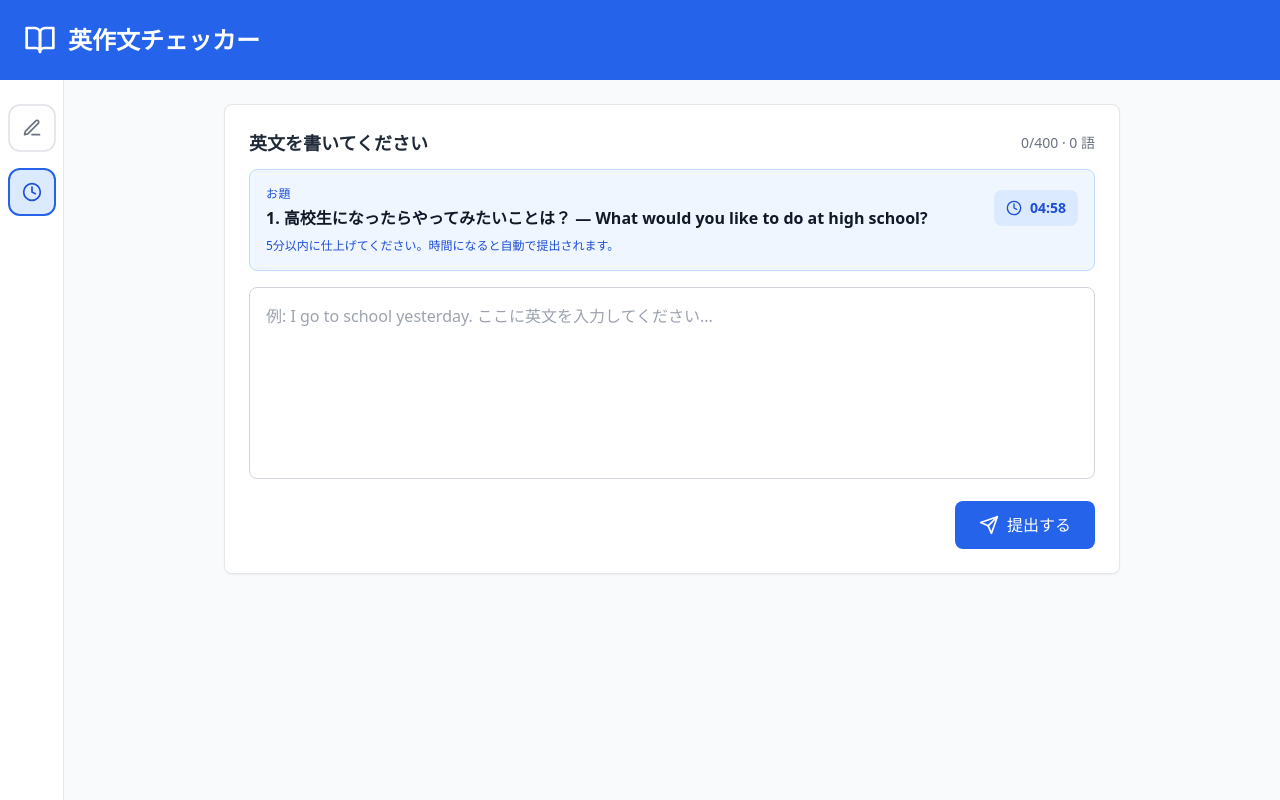
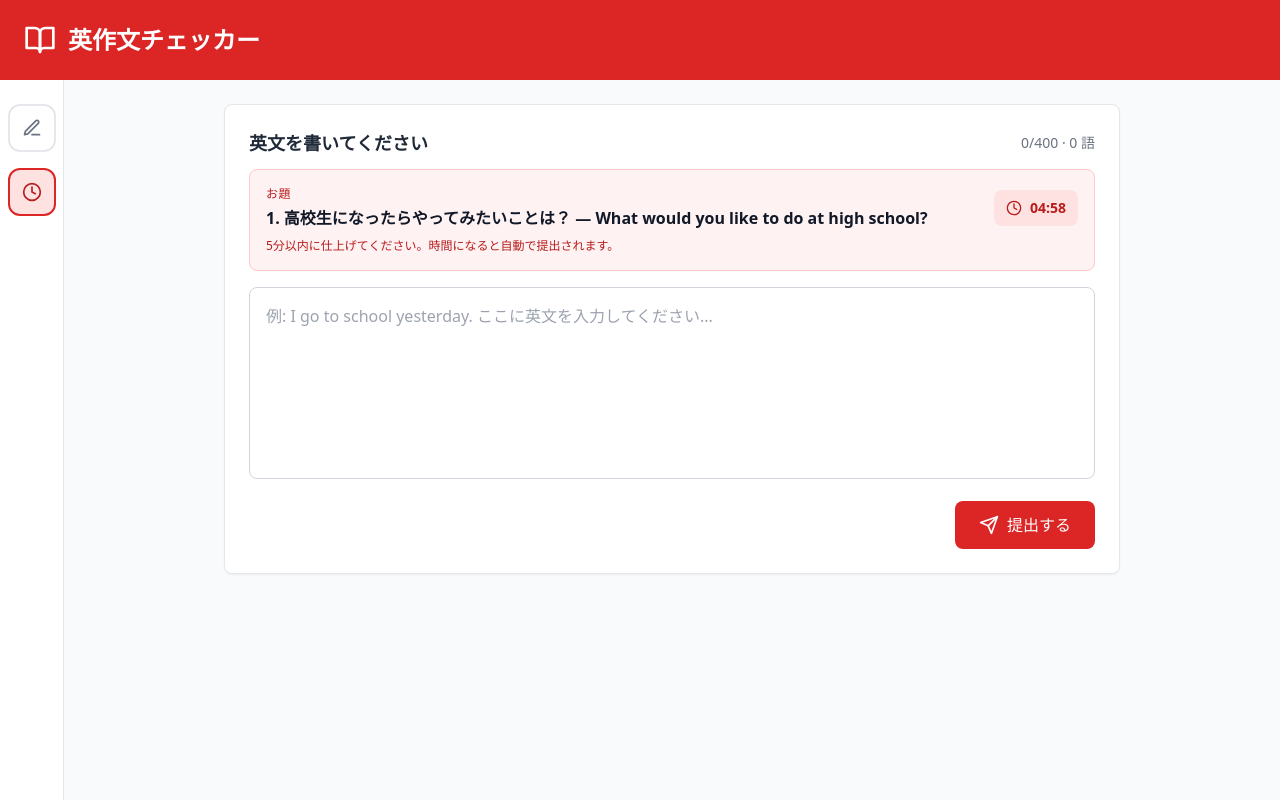
Before and after one commit to svenchan/english-checker, a Next.js app: page / in a window 1280 px wide. Both pictures are taken after a click on the button "テストモード". Built offline with nearby package versions, Linux system fonts and the light colour scheme.

Commit message:
Test checker red color theme and word count badge

```diff
--- a/src/app/page.js
+++ b/src/app/page.js
@@ -136,7 +136,7 @@ export default function Page() {
   return (
     <div className="min-h-screen bg-gray-50">
       <div className="flex flex-col h-screen">
-        <Header />
+        <Header mode={mode} />
         <div className="flex flex-1">
           <ModeSidebar activeMode={mode} onModeChange={handleModeChange} />
           <div className="flex-1 overflow-y-auto p-6">
@@ -164,6 +164,7 @@ export default function Page() {
                       feedback={feedback}
                       studentText={studentText}
                       mistakeHighlight={mistakeHighlight}
+                      mode={mode}
                     />
                   </div>
                   <MistakeList
@@ -171,6 +172,7 @@ export default function Page() {
                     studentText={studentText}
                     mistakeHighlight={mistakeHighlight}
                     feedback={feedback}
+                    mode={mode}
                   />
                 </>
               )}
--- a/src/features/writing-checker/components/FeedbackDisplay.js
+++ b/src/features/writing-checker/components/FeedbackDisplay.js
@@ -3,12 +3,13 @@
 
 import { useState } from "react";
 import { getScoreColor, buildCopyText } from "@/lib/utils";
-import { TEST_MODE } from "@/config/testMode";
+import { CHECKER_MODES, TEST_MODE } from "@/config/testMode";
 import { Icons } from "@/shared/components/ui/Icons";
 import { Tooltip } from "@/shared/components/ui/Tooltip";
 import { HighlightedText } from "./HighlightedText";
+import { countEffectiveWords } from "@/lib/wordCount";
 
-export function FeedbackDisplay({ feedback, studentText, mistakeHighlight }) {
+export function FeedbackDisplay({ feedback, studentText, mistakeHighlight, mode = CHECKER_MODES.PRACTICE }) {
   const { tokens, handleHighlightClick, selectedMistakeId } = mistakeHighlight;
 
   const hasNoMistakes = (feedback?.mistakes?.length || 0) === 0;
@@ -28,6 +29,12 @@ export function FeedbackDisplay({ feedback, studentText, mistakeHighlight }) {
       feedback?.pointsForImprovement?.[0] ||
       TEST_MODE.tooShortMessage);
   const [copySuccess, setCopySuccess] = useState(false);
+  const isTestMode = mode === CHECKER_MODES.TEST;
+  const wordCount = countEffectiveWords(studentText || "");
+  const meetsWordTarget = wordCount >= 25;
+  const wordBadgeClasses = meetsWordTarget
+    ? "bg-green-100 text-green-800 border-green-200"
+    : "bg-red-100 text-red-800 border-red-200";
 
   return (
     <div className="bg-white rounded-lg shadow-sm border border-gray-200 p-6">
@@ -38,6 +45,14 @@ export function FeedbackDisplay({ feedback, studentText, mistakeHighlight }) {
         <div>
           <p className="text-sm text-gray-600">{summaryText}</p>
         </div>
+        {isTestMode && (
+          <span
+            className={`text-sm font-semibold px-3 py-1 rounded-full border ${wordBadgeClasses}`}
+            title="テストモードでは25語以上を目指しましょう"
+          >
+            {wordCount}語
+          </span>
+        )}
       </div>
 
       {tooShortMessage && (
--- a/src/features/writing-checker/components/Header.js
+++ b/src/features/writing-checker/components/Header.js
@@ -1,11 +1,15 @@
 // components/checker/Header.js
 "use client";
 
+import { CHECKER_MODES } from "@/config/testMode";
 import { Icons } from "@/shared/components/ui/Icons";
 
-export function Header() {
+export function Header({ mode = CHECKER_MODES.PRACTICE }) {
+  const isTestMode = mode === CHECKER_MODES.TEST;
+  const headerBgClass = isTestMode ? "bg-red-600" : "bg-blue-600";
+
   return (
-    <div className="bg-blue-600 text-white p-6">
+    <div className={`${headerBgClass} text-white p-6`}>
       <div className="flex items-center justify-between">
         <div className="flex items-center space-x-3">
           <Icons.BookOpen className="h-8 w-8" />
--- a/src/features/writing-checker/components/MistakeList.js
+++ b/src/features/writing-checker/components/MistakeList.js
@@ -1,6 +1,7 @@
 "use client";
 
 import React, { useState } from "react";
+import { CHECKER_MODES } from "@/config/testMode";
 import { Icons } from "@/shared/components/ui/Icons";
 import { Tooltip } from "@/shared/components/ui/Tooltip";
 import { getMistakeTypeLabel, getMistakeTypeColor, buildCopyText } from "@/lib/utils";
@@ -48,13 +49,29 @@ function renderCorrectedWithBold(original, corrected) {
   );
 }
 
-export function MistakeList({ mistakes, studentText, mistakeHighlight, feedback }) {
+export function MistakeList({
+  mistakes,
+  studentText,
+  mistakeHighlight,
+  feedback,
+  mode = CHECKER_MODES.PRACTICE
+}) {
   const {
     selectedMistakeId,
     setSelectedMistakeId,
     mistakeRefs,
     getMistakeIdForIndex
   } = mistakeHighlight;
+  const isTestMode = mode === CHECKER_MODES.TEST;
+  const selectedCardClasses = isTestMode ? "border-red-500 bg-red-50" : "border-blue-500 bg-blue-50";
+  const hoverCardClasses = isTestMode ? "hover:border-red-300" : "hover:border-blue-300";
+  const topicFeedbackCardClasses = isTestMode
+    ? "mb-6 rounded-lg border border-red-200 bg-red-50 p-4"
+    : "mb-6 rounded-lg border border-blue-200 bg-blue-50 p-4";
+  const topicFeedbackAccentText = isTestMode ? "text-red-900" : "text-blue-900";
+  const topicFeedbackIconColor = isTestMode ? "text-red-600" : "text-blue-600";
+  const improvementTipsAccent = isTestMode ? "text-red-700" : "text-blue-700";
+  const improvementTipsBorder = isTestMode ? "border-red-100" : "border-blue-100";
   const [copySuccess, setCopySuccess] = useState(false);
   const topicFeedback = feedback?.topicFeedback;
   const checklistEntries = [
@@ -89,10 +106,10 @@ export function MistakeList({ mistakes, studentText, mistakeHighlight, feedback
       </h3>
 
       {shouldShowTopicFeedback && (
-        <div className="mb-6 rounded-lg border border-blue-200 bg-blue-50 p-4">
+        <div className={topicFeedbackCardClasses}>
           <div className="flex items-center mb-3">
-            <Icons.BookOpen className="h-5 w-5 mr-2 text-blue-600" />
-            <h4 className="text-base font-semibold text-blue-900">テーマへの回答フィードバック</h4>
+            <Icons.BookOpen className={`h-5 w-5 mr-2 ${topicFeedbackIconColor}`} />
+            <h4 className={`text-base font-semibold ${topicFeedbackAccentText}`}>テーマへの回答フィードバック</h4>
           </div>
           {topicFeedback.onTopicSummary && (
             <p className="text-sm text-gray-800 mb-3 whitespace-pre-wrap break-words">
@@ -124,8 +141,8 @@ export function MistakeList({ mistakes, studentText, mistakeHighlight, feedback
             })}
           </div>
           {topicFeedback.improvementTips && (
-            <div className="mt-3 rounded-md bg-white p-3 border border-blue-100">
-              <p className="text-xs font-semibold text-blue-700 mb-1">改善のヒント</p>
+            <div className={`mt-3 rounded-md bg-white p-3 border ${improvementTipsBorder}`}>
+              <p className={`text-xs font-semibold mb-1 ${improvementTipsAccent}`}>改善のヒント</p>
               <p className="text-sm text-gray-800 whitespace-pre-wrap break-words">
                 {topicFeedback.improvementTips}
               </p>
@@ -148,7 +165,9 @@ export function MistakeList({ mistakes, studentText, mistakeHighlight, feedback
                 }
               }}
               className={`p-4 rounded-lg border-2 transition-all cursor-pointer ${
-                selectedMistakeId === mistakeId ? "border-blue-500 bg-blue-50" : "border-gray-200 hover:border-blue-300"
+                selectedMistakeId === mistakeId
+                  ? selectedCardClasses
+                  : `border-gray-200 ${hoverCardClasses}`
               }`}
               onClick={() => {
                 setSelectedMistakeId(mistakeId);
--- a/src/features/writing-checker/components/ModeSidebar.js
+++ b/src/features/writing-checker/components/ModeSidebar.js
@@ -18,6 +18,17 @@ const MODE_CONFIG = [
     icon: Icons.Clock
   }
 ];
+
+const MODE_STYLES = {
+  [CHECKER_MODES.PRACTICE]: {
+    active: "border-blue-600 bg-blue-100 text-blue-700",
+    inactive: "border-gray-200 bg-white text-gray-500 hover:border-blue-300 hover:text-blue-600"
+  },
+  [CHECKER_MODES.TEST]: {
+    active: "border-red-600 bg-red-100 text-red-700",
+    inactive: "border-gray-200 bg-white text-gray-500 hover:border-red-300 hover:text-red-600"
+  }
+};
 
 export function ModeSidebar({ activeMode, onModeChange }) {
   return (
@@ -40,9 +51,7 @@ export function ModeSidebar({ activeMode, onModeChange }) {
                 }
               }}
               className={`h-12 w-12 rounded-xl border-2 flex items-center justify-center transition-colors ${
-                isActive
-                  ? "border-blue-600 bg-blue-100 text-blue-700"
-                  : "border-gray-200 bg-white text-gray-500 hover:border-blue-300"
+                isActive ? MODE_STYLES[mode.id].active : MODE_STYLES[mode.id].inactive
               }`}
             >
               <Icon className="h-5 w-5" />
--- a/src/features/writing-checker/components/WritingInput.js
+++ b/src/features/writing-checker/components/WritingInput.js
@@ -77,6 +77,12 @@ export function WritingInput({
   const submitDisabled = feedback
     ? isChecking || cooldown > 0
     : isChecking || !canSubmit || (isTestMode && !testSession);
+  const textareaFocusClasses = isTestMode
+    ? "focus:ring-red-500 focus:border-red-500"
+    : "focus:ring-blue-500 focus:border-blue-500";
+  const primaryButtonClasses = isTestMode
+    ? "bg-red-600 hover:bg-red-700"
+    : "bg-blue-600 hover:bg-blue-700";
 
   return (
     <div className="bg-white rounded-lg shadow-sm border border-gray-200 p-6">
@@ -102,24 +108,24 @@ export function WritingInput({
       </div>
 
       {isTestMode && (
-        <div className="mb-4 rounded-lg border border-blue-200 bg-blue-50 p-4">
+        <div className="mb-4 rounded-lg border border-red-200 bg-red-50 p-4">
           <div className="flex items-center justify-between gap-4">
             <div>
-              <p className="text-xs uppercase tracking-wider text-blue-700">お題</p>
+              <p className="text-xs uppercase tracking-wider text-red-700">お題</p>
               <p className="mt-1 text-base font-semibold text-gray-900 whitespace-pre-wrap break-words">
                 {testSession?.topic || "トピックを読み込み中..."}
               </p>
             </div>
             <div
               className={`flex items-center gap-2 rounded-lg px-3 py-2 text-sm font-semibold ${
-                testSession?.submitted ? "bg-green-100 text-green-700" : "bg-blue-100 text-blue-700"
+                testSession?.submitted ? "bg-green-100 text-green-700" : "bg-red-100 text-red-700"
               }`}
             >
               <Icons.Clock className="h-4 w-4" />
               <span>{formattedTimer}</span>
             </div>
           </div>
-          <p className="mt-2 text-xs text-blue-700">
+          <p className="mt-2 text-xs text-red-700">
             {testSession?.submitted
               ? "提出済みです。「新しく書く」で次のテストに進めます。"
               : "5分以内に仕上げてください。時間になると自動で提出されます。"}
@@ -135,7 +141,7 @@ export function WritingInput({
         value={text}
         onChange={(e) => handleTextChange(e.target.value)}
         placeholder="例: I go to school yesterday. ここに英文を入力してください..."
-        className="w-full h-48 p-4 border border-gray-300 rounded-lg focus:ring-2 focus:ring-blue-500 focus:border-blue-500 resize-none"
+        className={`w-full h-48 p-4 border border-gray-300 rounded-lg focus:ring-2 ${textareaFocusClasses} resize-none`}
         disabled={isChecking || isDisabled}
       />
       {inputWarning && (
@@ -148,7 +154,7 @@ export function WritingInput({
         <button
           onClick={handlePrimaryClick}
           disabled={submitDisabled}
-          className="flex items-center space-x-2 px-6 py-3 bg-blue-600 text-white rounded-lg hover:bg-blue-700 disabled:opacity-50 disabled:cursor-not-allowed transition-colors font-medium"
+          className={`flex items-center space-x-2 px-6 py-3 text-white rounded-lg disabled:opacity-50 disabled:cursor-not-allowed transition-colors font-medium ${primaryButtonClasses}`}
         >
           {isChecking ? (
             <>
```
